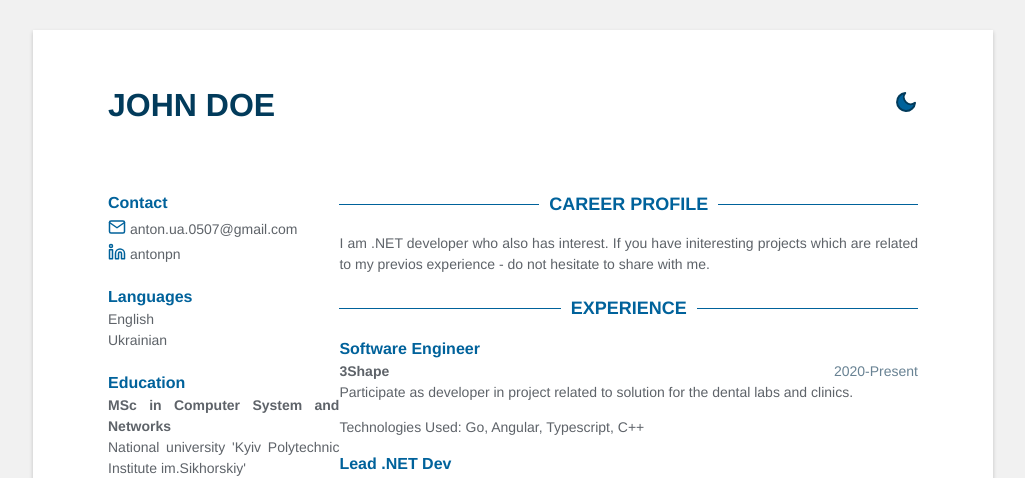
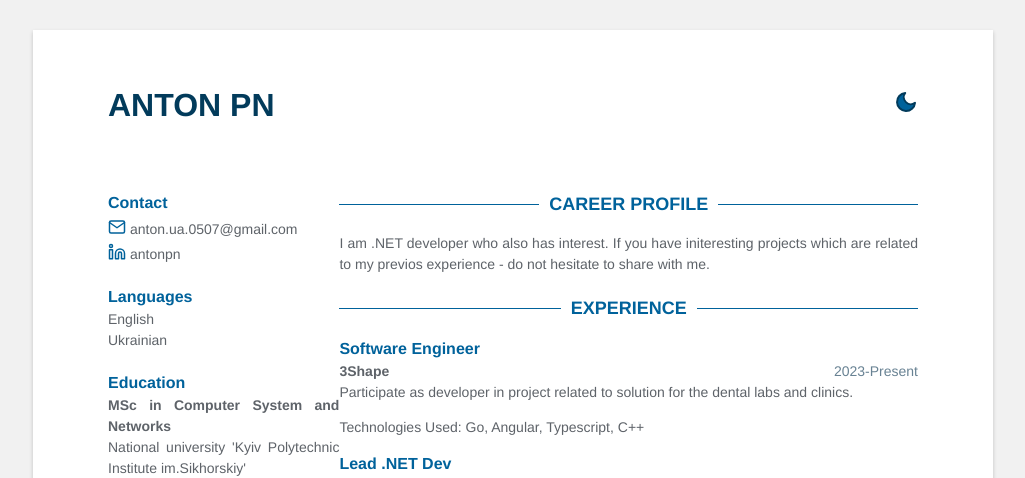
Before and after one commit to Perekur/perekur.github.io, a Jekyll site: the page built from index.html, in a window 1280 px wide. Shown: the top 478 px of the page, without its empty margins (127-1152 px from the left). Built offline with Jekyll 4.4.1, drawn with Linux system fonts in a browser that asks for light colours.

Commit message:
Udpated name in _data

```diff
--- a/_data/data.yml
+++ b/_data/data.yml
@@ -1,4 +1,4 @@
-name: John Doe
+name: Anton Pn
 support_dark_mode: true
 fork: true
 
@@ -64,7 +64,7 @@ profile: |
 # Experience
 experience:
   - role: Software Engineer
-    time: 2020-Present
+    time: 2023-Present
     company: 3Shape
     details: |
       Participate as developer in project related to solution for the dental labs and clinics.
```
Also changed, not shown: 1 other file.
